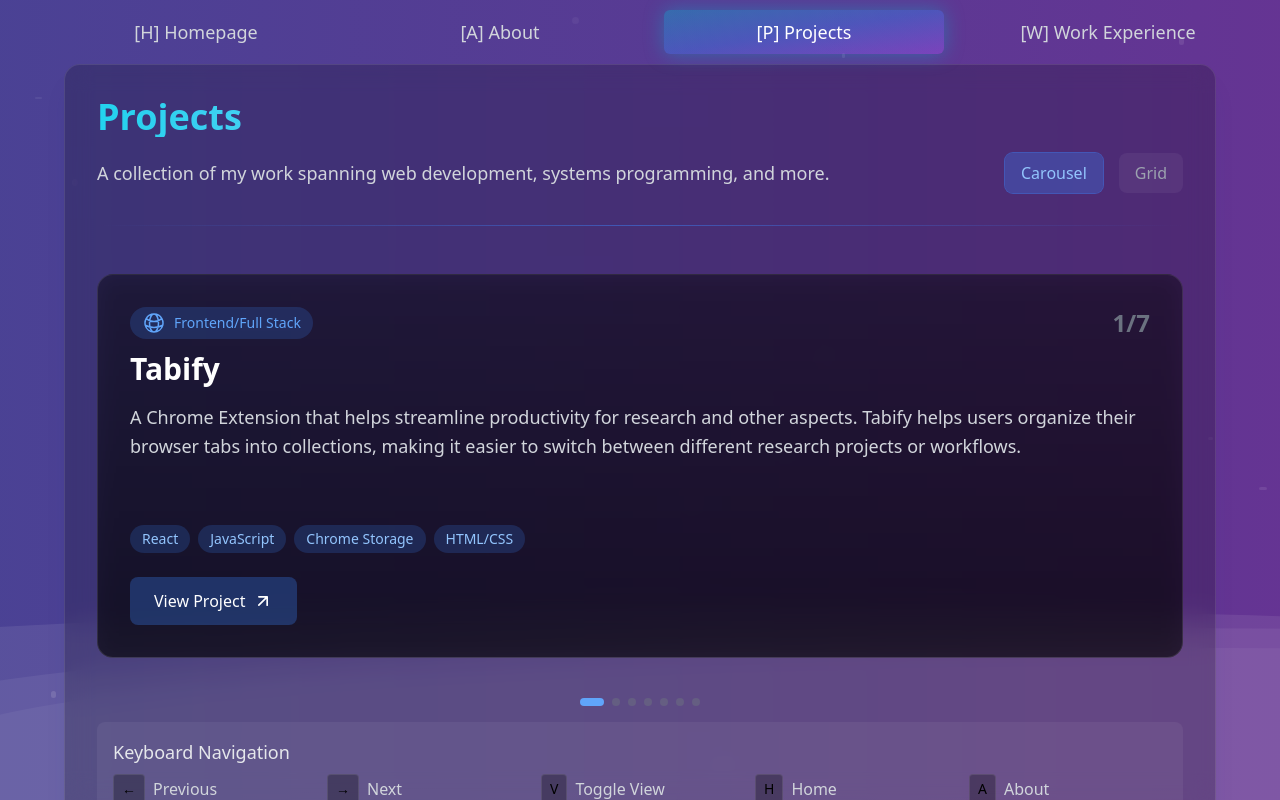
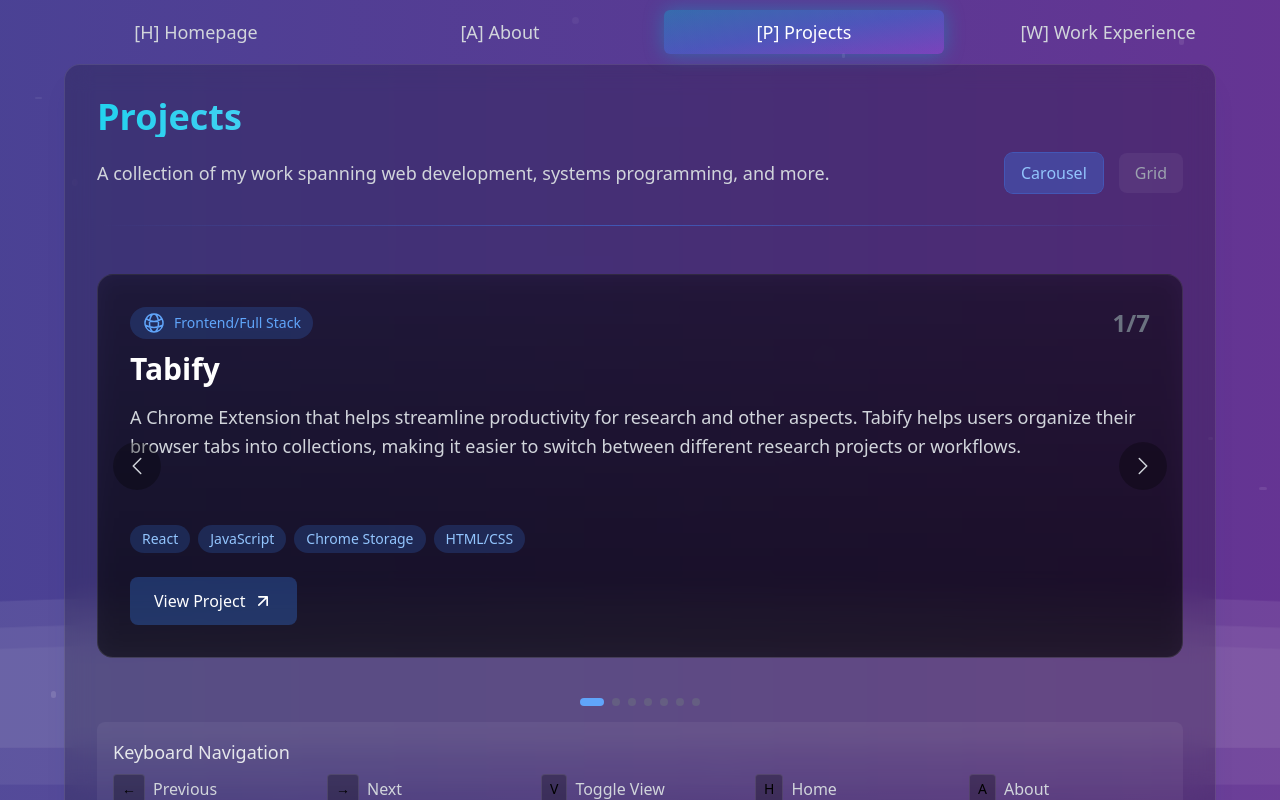
Before and after one commit to OmoT7/omotayoPortfolio, a React (Vite) app: page /#/projects in a window 1280 px wide. Built offline with nearby package versions, Linux system fonts and the light colour scheme.

Commit message:
new changes

```diff
--- a/src/pages/Projects.jsx
+++ b/src/pages/Projects.jsx
@@ -157,10 +157,10 @@
             {/* Enhanced Gradient Background with Animation */}
             <div className="fixed inset-0 bg-gradient-to-r from-cyan-900/90 via-blue-900/90 to-purple-900/90 bg-[length:400%_400%] animate-gradient-x"></div>
 
-            {/* Particle effect */}
+            {/* Particle effect with more particles and varied sizes */}
             <ParticleBackground />
 
-            {/* Improved Wave Layers */}
+            {/* Improved Wave Animations */}
             <div className="fixed bottom-0 left-0 w-full">
                 <div className="absolute bottom-0 left-1/2 w-[200%] h-48 bg-white/10 rounded-[100%_100%_0_0] animate-wave opacity-80 transform -translate-x-1/2"></div>
                 <div className="absolute bottom-[-1.25rem] left-1/2 w-[200%] h-48 bg-white/10 rounded-[100%_100%_0_0] animate-[wave_18s_linear_reverse_infinite] opacity-60 transform -translate-x-1/2"></div>
@@ -210,7 +210,7 @@
                         /* Carousel View */
                         <div className="relative h-96 mb-16">
                             {/* Previous/Next button controls */}
-                            {/* <button
+                            <button
                                 onClick={prev}
                                 className="absolute left-4 top-1/2 transform -translate-y-1/2 z-20 bg-black/30 hover:bg-black/50 text-gray-300 hover:text-white p-3 rounded-full transition-all"
                                 aria-label="Previous project"
@@ -224,7 +224,7 @@
                                 aria-label="Next project"
                             >
                                 <ChevronRightIcon className="w-6 h-6" />
-                            </button> */}
+                            </button>
 
                             {/* Project Cards in Carousel */}
                             <div className={carouselStyles.container}>
--- a/tailwind.config.js
+++ b/tailwind.config.js
@@ -16,6 +16,12 @@
         'fade-in-up': 'fadeInUp 0.7s ease-out forwards',
         'fade-in-down': 'fadeInDown 0.7s ease-out forwards',
         'fade-in-left': 'fadeInLeft 0.7s ease-out forwards',
+        'twinkle': 'twinkle 5s ease-in-out infinite',
+        'pulse-slow': 'pulse 3s cubic-bezier(0.4, 0, 0.6, 1) infinite',
+        'float': 'float 10s ease-in-out infinite',
+        'timeline-particle-1': 'timelineParticle 10s linear infinite',
+        'timeline-particle-2': 'timelineParticle 8s linear 3s infinite',
+        'timeline-particle-3': 'timelineParticle 12s linear 6s infinite',
       },
       keyframes: {
         gradient: {
@@ -78,6 +84,25 @@
             transform: 'translateX(0)'
           },
         },
+        'wave': {
+          '0%': { transform: 'translateX(-50%) translateY(0) scaleY(1)' },
+          '50%': { transform: 'translateX(-50%) translateY(-20%) scaleY(0.8)' },
+          '100%': { transform: 'translateX(-50%) translateY(0) scaleY(1)' },
+        },
+        'float': {
+          '0%, 100%': { transform: 'translateY(0)' },
+          '50%': { transform: 'translateY(-20px)' },
+        },
+        'twinkle': {
+          '0%, 100%': { opacity: 0.2, transform: 'scale(1)' },
+          '50%': { opacity: 1, transform: 'scale(1.2)' },
+        },
+        'timelineParticle': {
+          '0%': { top: '0%', opacity: '0' },
+          '10%': { opacity: '1' },
+          '90%': { opacity: '1' },
+          '100%': { top: '100%', opacity: '0' }
+        }
       },
       fontFamily: {
         poppins: ['Poppins', 'sans-serif'],
```
